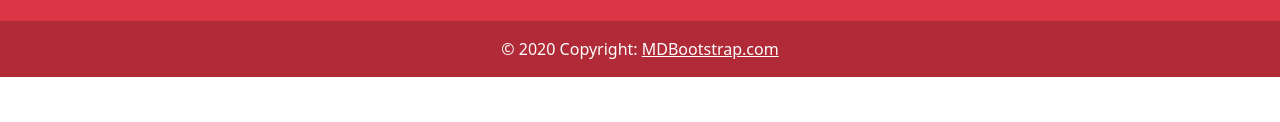
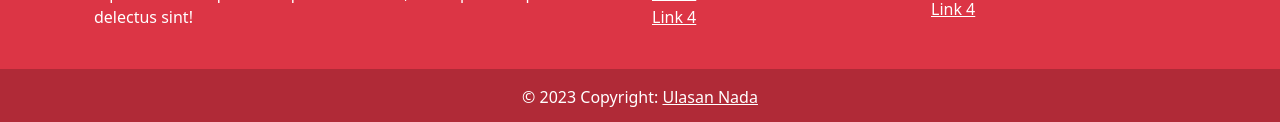
Before and after one commit to revou-trial-SE/Ulasan-Nada, a plain HTML site: page index.html in a window 1280 px wide. Shown: the part 2680-2802 px from the top of the page. Before the commit the page ends 2757 px from the top, so only its background shows below. Drawn offline with Linux system fonts and the light colour scheme.

Commit message:
add mt-5

```diff
--- a/index.html
+++ b/index.html
@@ -129,7 +129,7 @@
         </section> -->
         <!-- artikel -->
 
-        <h1 class="mb-md-4 text-danger fw-bold">Terbaru</h1>
+        <h1 class="mb-md-4 text-danger mt-5 ms-5 fw-bold">Terbaru</h1>
           <div class="bg-dark text-danger">
 
             <div class="row g-0 position-relative text-danger border border-white ">
@@ -286,8 +286,8 @@
 
             <!-- Copyright -->
             <div class="text-center p-3" style="background-color: rgba(0, 0, 0, 0.2)">
-              © 2020 Copyright:
-              <a class="text-white" href="https://mdbootstrap.com/">MDBootstrap.com</a>
+              © 2023 Copyright:
+              <a class="text-white" href="https://mdbootstrap.com/">Ulasan Nada</a>
             </div>
             <!-- Copyright -->
           </footer>
```
